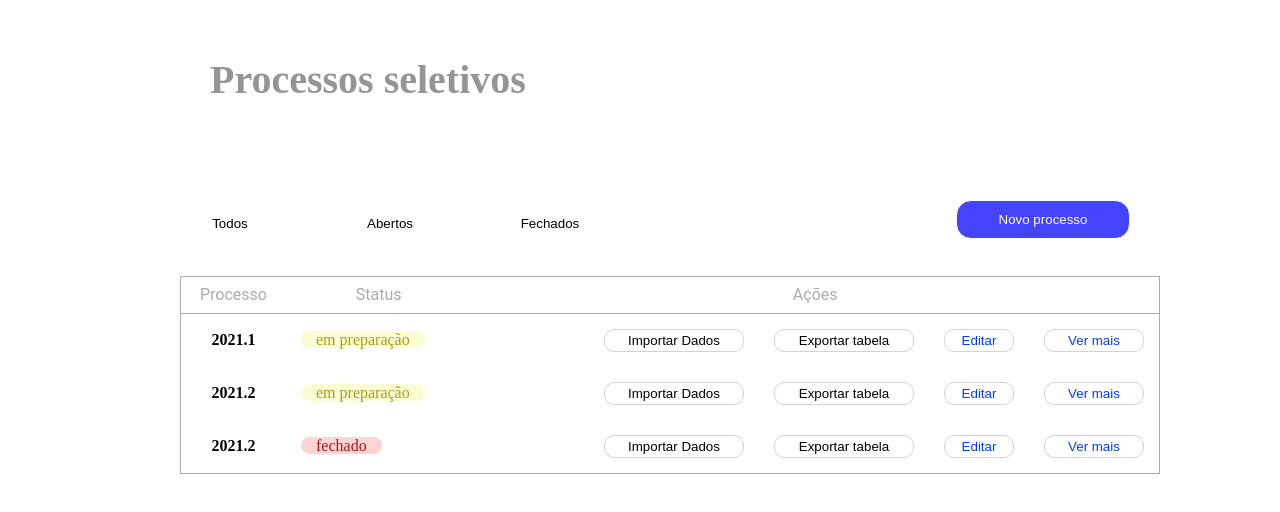
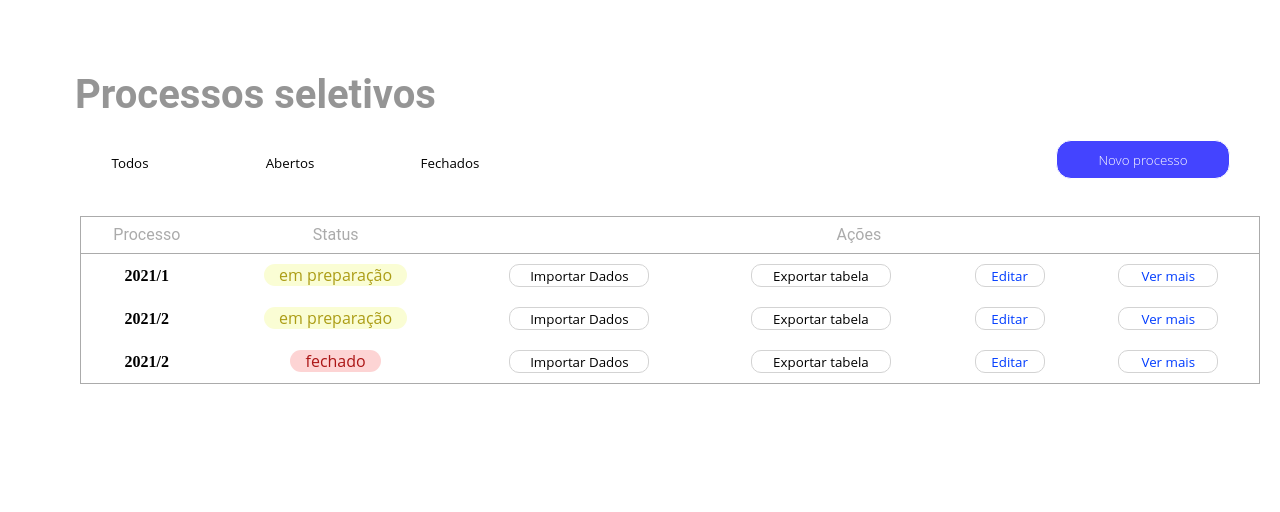
Before and after one commit to aceleradora-TW/acelera-mais-front, a React (Create React App) app: page / in a window 1280 px wide. Shown: the top 512 px of the page. Built offline with nearby package versions, Linux system fonts and the light colour scheme.

Commit message:
style(lista de processo): finaliza ajustes de estilização
@ErickCardoso007 @Biamah

```diff
--- a/src/components/button/button.css
+++ b/src/components/button/button.css
@@ -7,6 +7,7 @@
   border-radius: 15px;
   font-weight: 300;
   padding: 10px 25px 10px 25px;
+  font-family: "Open Sans";
 }
 .button-new-process:hover {
   font-weight: bold;
@@ -21,6 +22,7 @@
   border: 1px solid transparent;
   font-weight: 300px;
   padding: 12px 36px 12px 36px;
+  font-family: "Open Sans";
 }
 .button-filter:hover {
   border: none;
@@ -36,6 +38,7 @@
   background-color: white;
   border: 1px solid lightgray;
   border-radius: 10px;
+  font-family: "Open Sans";
 }
 .button-import:hover {
   font-weight: bold;
@@ -49,6 +52,7 @@
   color: #003cff;
   border: 1px solid lightgray;
   border-radius: 10px;
+  font-family: "Open Sans";
 }
 .button-edit:hover {
   font-weight: bold;
@@ -62,6 +66,7 @@
   background-color: white;
   border: 1px solid lightgray;
   border-radius: 10px;
+  font-family: "Open Sans";
 }
 .button-expend:hover {
   font-weight: bold;
--- a/src/components/precess-list/index.js
+++ b/src/components/precess-list/index.js
@@ -40,12 +40,10 @@ export const ProcessList = ({ processes }) => {
                    endDate={process.endDate}
                 />
               </td>
-              <div>
-                <td><Button classe="button-import" text="Importar Dados" onClick={handleImport}/></td>
-                <td><Button classe="button-import" text="Exportar tabela" onClick={handleExport} /></td>
-                <td><Button classe="button-edit" text="Editar" onClick={handleEdit} /></td>
-                <td><Button classe="button-expend" text="Ver mais" onClick={handleExpand} /></td>
-              </div>
+              <td><Button classe="button-import" text="Importar Dados" onClick={handleImport}/></td>
+              <td><Button classe="button-import" text="Exportar tabela" onClick={handleExport} /></td>
+              <td><Button classe="button-edit" text="Editar" onClick={handleEdit} /></td>
+              <td><Button classe="button-expend" text="Ver mais" onClick={handleExpand} /></td>
             </tr>
           ))}
 
--- a/src/components/precess-list/process-list.css
+++ b/src/components/precess-list/process-list.css
@@ -17,13 +17,10 @@
 }
 
 .table-selective-process td {
-  padding: 15px;
+  padding: 10px;
+  text-align: center;
 }
 .table-selective-process td:first-child {
   text-align: center;
   font-weight: bold;
 }
-.table-selective-process tr > div {
-  display: flex;
-  justify-content: flex-end;
-}
--- a/src/components/process-list/process-list.css
+++ /dev/null
@@ -1,29 +0,0 @@
-.table-selective-process {
-  width: 100%;
-  padding: 30px;
-}
-.table-selective-process table {
-  width: 100%;
-  border: 1px solid #ababab;
-}
-.table-selective-process thead {
-  border-bottom: 1px solid #ababab;
-}
-.table-selective-process th {
-  text-align: center;
-  color: #ababab;
-  padding: 10px;
-  font-family: "Roboto";
-}
-
-.table-selective-process td {
-  padding: 15px;
-}
-.table-selective-process td:first-child {
-  text-align: center;
-  font-weight: bold;
-}
-.table-selective-process tr > div {
-  display: flex;
-  justify-content: flex-end;
-}
--- a/src/components/status/status.css
+++ b/src/components/status/status.css
@@ -2,9 +2,9 @@
   padding: 0 15px;
   background-color: #dcfdd4;
   text-align: center;
-
   border-radius: 20px;
   color: #4fac16;
+  font-family: "Open Sans";
 }
 
 .status-close {
@@ -13,6 +13,7 @@
   background-color: #fdd4d4;
   border-radius: 20px;
   color: #ac1616;
+  font-family: "Open Sans";
 }
 .status-preparation {
   padding: 0 15px;
@@ -20,4 +21,5 @@
   background-color: #fafdd4;
   border-radius: 20px;
   color: #ac9d16;
+  font-family: "Open Sans";
 }
--- a/src/pages/hiring-process/index.js
+++ b/src/pages/hiring-process/index.js
@@ -5,19 +5,19 @@ import './style.css'
 const HiringProcessPage = () => {
   const processes = [
     {
-      name: '2021.1',
+      name: '2021/1',
       startDate: new Date(2021, 11, 15).toISOString(),
       endDate: new Date(2021, 11, 21).toISOString(),
       description: 'A description'
     },
     {
-      name: '2021.2',
+      name: '2021/2',
       startDate: new Date(2021, 9, 22).toISOString(),
       endDate: new Date(2022, 10, 27).toISOString(),
       description: 'A description'
     },
     {
-      name: '2021.2',
+      name: '2021/2',
       startDate: new Date(2021, 8, 18).toISOString(),
       endDate: new Date(2021, 8, 19).toISOString(),
       description: 'A description'
--- a/src/pages/hiring-process/style.css
+++ b/src/pages/hiring-process/style.css
@@ -1,15 +1,13 @@
 .hiring-page {
   text-align: justify;
-  width: 980px;
-  margin: 0 auto;
+  padding: 50px;
 }
 .hiring-page h1 {
-  width: 476px;
-  height: 80px;
   font-size: 40px;
   color: rgb(149, 149, 149);
   font-weight: bold;
-  padding: 60px;
+  padding: 25px;
+  font-family: "Roboto";
 }
 .hiring-page section {
   display: flex;
```
Also changed, not shown: src/components/process-list/index.js (deleted, +0 -8 lines).
